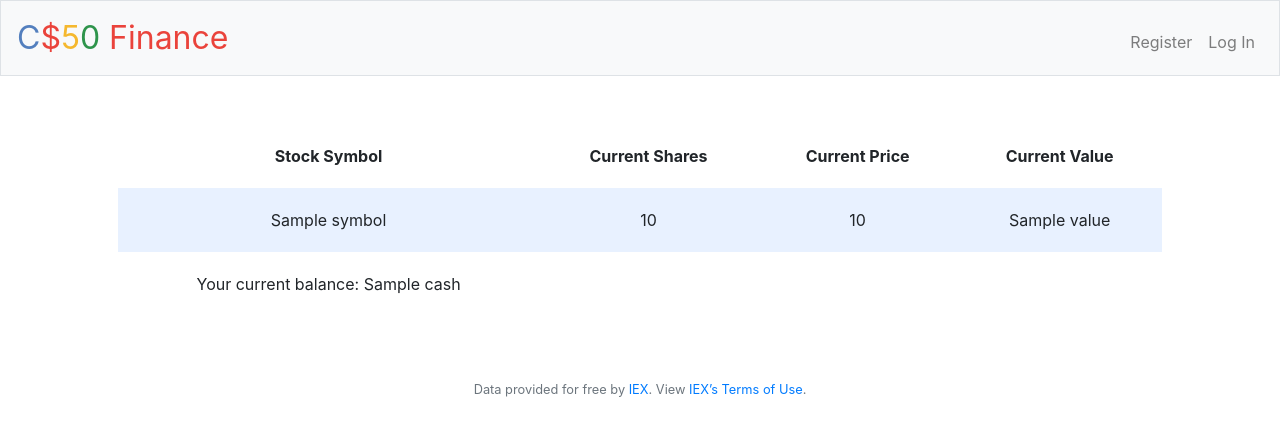
After one commit to SabihaZulfiqar/CS50X, a Flask app: template pset9/finance/templates/index.html in a window 1280 px wide. The commit adds this page. Shown: the top 436 px of the page. Run offline with Flask 2, Linux system fonts and the light colour scheme; the template is opened without the code that fills it: most values are stand-ins (such as "Sample title", 1, 10 or a date in 2020); some libraries are stand-ins or nearby versions.

Commit message:
/index and /buy in finance

```diff
--- a/pset9/finance/application.py
+++ b/pset9/finance/application.py
@@ -48,7 +48,27 @@ if not os.environ.get("API_KEY"):
 @login_required
 def index():
     """Show portfolio of stocks"""
-    return apology("TODO")
+
+    trans_list = []
+    trans_dict = {}
+    transactions = db.execute("SELECT * FROM transactions WHERE user_id = ?", session["user_id"])
+    current_cash = db.execute("SELECT cash FROM users WHERE id = ?", session["user_id"])
+    cash = current_cash[0]["cash"]
+
+    for transaction in transactions:
+        value = transaction["shares_quantity"] * transaction["price"]
+        shares = transaction["shares_quantity"]
+        price = transaction["price"]
+        symbol = transaction["symbol"]
+
+        trans_dict["value"] = value
+        trans_dict["shares_quantity"] = shares
+        trans_dict["price"] = price
+        trans_dict["symbol"] = symbol
+
+        trans_list.append(trans_dict.copy()) # always append a copy of the list i.e. list[:] ad dict i.e. dict.copy(), otherwise you get repeating same entries
+
+    return render_template("index.html", trans_list = trans_list, cash = cash)
 
 
 @app.route("/buy", methods=["GET", "POST"])
@@ -74,18 +94,25 @@ def buy():
             return apology("Invalid Shares!", 403)
 
         symbol = request.form.get("symbol")
-        shares = request.form.get("shares")
+        shares = int(request.form.get("shares"))
 
         ## Get current share price and user's available cash
         current_price_query = lookup(request.form.get("symbol"))
         current_price = current_price_query["price"]
 
+        purchase_total = current_price * shares
+
         current_cash = db.execute("SELECT cash FROM users WHERE id = ?", session["user_id"])
 
-        if current_cash >= current_price:
+        if current_cash[0]["cash"] < purchase_total:
+            return apology("Sorry, you do not have enough balance!", 403)
+
+        if current_cash[0]["cash"] >= purchase_total:
+            updated_cash = current_cash[0]["cash"] - purchase_total
+            db.execute("UPDATE users SET cash = ? WHERE id = ?", updated_cash, session["user_id"])
             db.execute("INSERT INTO transactions(user_id, transaction_type, symbol, price, shares_quantity, Timestamp) VALUES (?,?,?,?,?,?)", session["user_id"], "buy", symbol, current_price, shares, datetime.today().isoformat())
 
-        return render_template("index.html")
+            return render_template("index.html")
 
     else:
         return render_template("buy.html")
--- a/pset9/finance/static/styles.css
+++ b/pset9/finance/static/styles.css
@@ -45,3 +45,19 @@ main img
     /* Constrain images on small screens */
     max-width: 100%;
 }
+
+table {
+    background-color: transparent;
+    margin-bottom: 1rem;
+    width: 100%;
+}
+
+table th,
+table td {
+    padding: 1.25rem;
+    vertical-align: middle;
+}
+
+tbody tr:nth-of-type(odd) {
+    background-color: rgb(179, 208, 255, 0.3)
+}
--- /dev/null
+++ b/pset9/finance/templates/index.html
@@ -0,0 +1,36 @@
+{% extends "layout.html" %}
+
+{% block title %}
+    Index
+{% endblock %}
+
+{% block main %}
+    <table>
+        <thead>
+            <tr>
+                <th>Stock Symbol</th>
+                <th>Current Shares</th>
+                <th>Current Price</th>
+                <th>Current Value</th>
+            </tr>
+        </thead>
+        <tbody>
+
+            {% for transaction in trans_list %}
+
+                <tr>
+                    <td> {{ transaction.symbol }} </td>
+                    <td> {{ transaction.shares_quantity }} </td>
+                    <td> {{ transaction.price }} </td>
+                    <td> {{ transaction.value }} </td>
+                </tr>
+
+            {% endfor %}
+
+            <tr>
+                <td> Your current balance: {{ cash }}</td>
+            </tr>
+
+        </tbody>
+    </table>
+{% endblock %}
```
